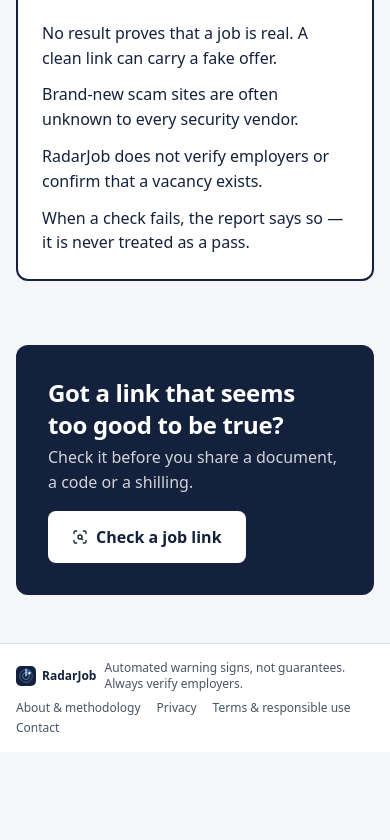
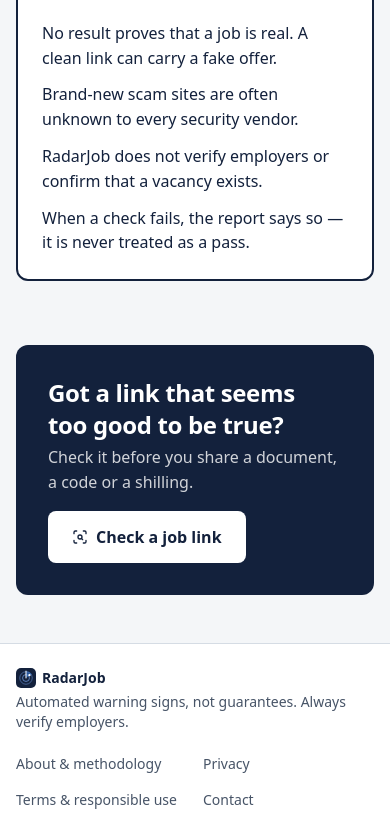
Before and after one commit to kiprotich25/radarJob, a Next.js app in the folder apps/web/: page / in a window 390 px wide. Shown: the part 3601-4441 px from the top of the page. Before the commit the page ends 4353 px from the top, so only its background shows below. Built offline with nearby package versions, Linux system fonts and the light colour scheme.

Commit message:
footer improved to accomodate a smaller screen

```diff
--- a/apps/web/src/components/footer.tsx
+++ b/apps/web/src/components/footer.tsx
@@ -11,9 +11,9 @@ const links = [
 export function Footer() {
   return (
     <footer className="mt-12 border-t border-rule bg-surface">
-      <div className="mx-auto flex max-w-6xl flex-col gap-2 px-4 py-4 text-xs sm:px-6 md:flex-row md:items-center md:justify-between">
-        <div className="flex items-center gap-2">
-          <span className="flex items-center gap-1.5 font-extrabold text-ink">
+      <div className="mx-auto flex max-w-6xl flex-col gap-4 px-4 py-6 text-sm sm:px-6 md:flex-row md:items-center md:justify-between md:gap-2 md:py-4 md:text-xs">
+        <div className="flex flex-col gap-1 sm:flex-row sm:items-center sm:gap-2">
+          <span className="flex shrink-0 items-center gap-1.5 font-extrabold text-ink">
             <RadarMark className="size-5" /> RadarJob
           </span>
           <span className="text-ink-soft">
@@ -21,10 +21,13 @@ export function Footer() {
           </span>
         </div>
         <nav aria-label="Footer">
-          <ul className="flex flex-wrap gap-x-4 gap-y-1">
+          <ul className="grid grid-cols-2 gap-x-4 gap-y-1 sm:flex sm:flex-wrap">
             {links.map((l) => (
               <li key={l.href}>
-                <Link className="text-ink-soft hover:text-ink hover:underline" href={l.href}>
+                <Link
+                  className="inline-block py-1.5 text-ink-soft hover:text-ink hover:underline md:py-0"
+                  href={l.href}
+                >
                   {l.label}
                 </Link>
               </li>
```
